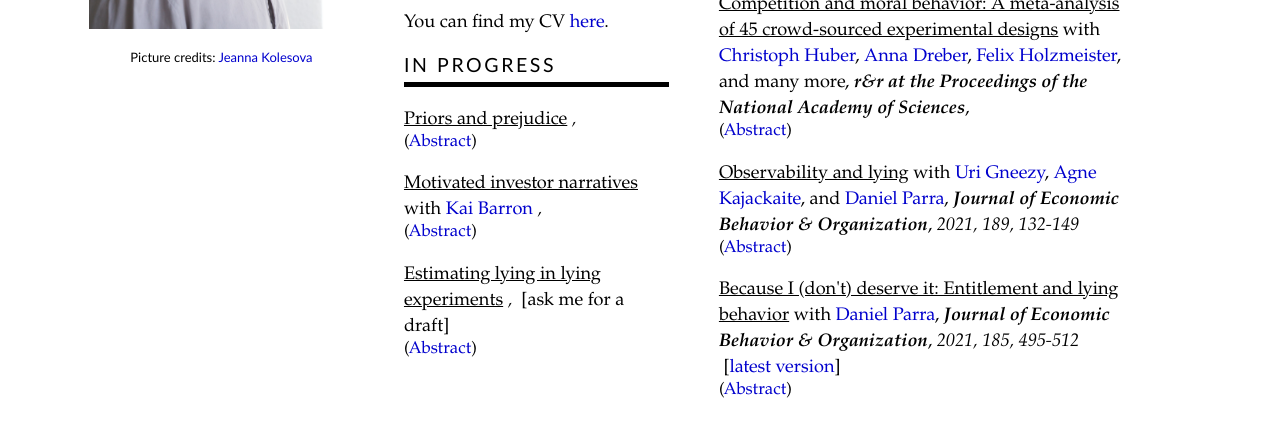
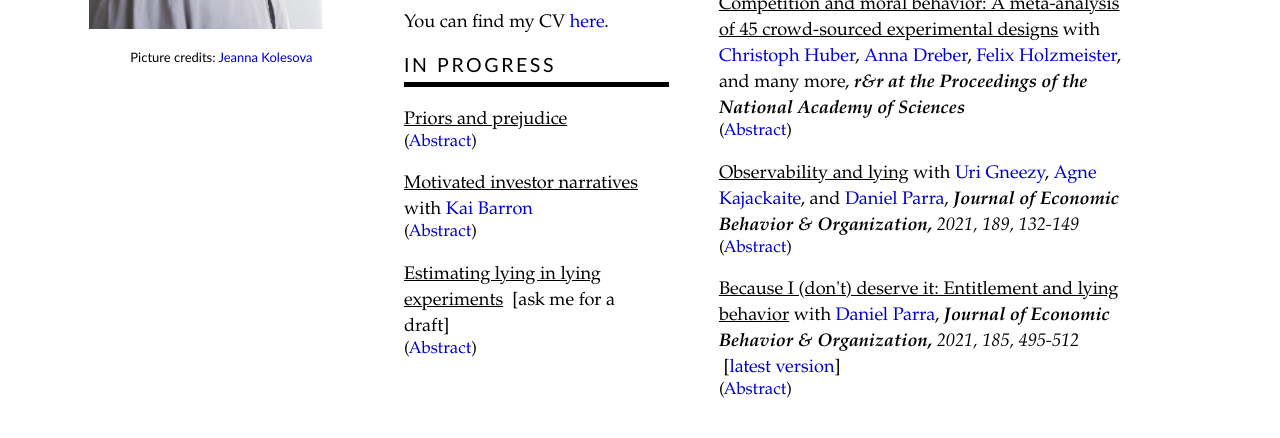
Before and after one commit to tilmanfries/tilmanfries.github.io, a Jekyll site: the page built from index.md, in a window 1280 px wide. Shown: the part 580-1018 px from the top of the page. Built offline with Jekyll 4.4.1, drawn with Linux system fonts in a browser that asks for light colours.

Commit message:
layout fix

```diff
--- a/_layouts/personal.html
+++ b/_layouts/personal.html
@@ -42,10 +42,10 @@
        with {{ item.collab}}{% if item.journal != "none" %},{% endif %}
        {% endif %}
        {% if item.journal != "none" %}
-        <i><b>{{ item.journal }}</b></i>
+        <i><b>{{ item.journal }}{% if item.issue != "none" %},{% endif %}</b></i>
        {% endif %}
        {% if item.issue != "none" %}
-        <i>, {{ item.issue }}</i>
+        <i>{{ item.issue }}</i>
        {% endif %}
       {% if item.pdf != "none" %}
       &nbsp;[{{ item.pdf }}]
@@ -76,7 +76,7 @@
      with {{ item.collab}}{% if item.journal != "none" %},{% endif %}
      {% endif %}
      {% if item.journal != "none" %}
-      <i><b>{{ item.journal }}</b></i>,
+      <i><b>{{ item.journal }}{% if item.issue != "none" %},{% endif %}</b></i>
      {% endif %}
      {% if item.issue != "none" %}
       <i>{{ item.issue }}</i>
```
Also changed, not shown: index.md (+1 -0 lines).
